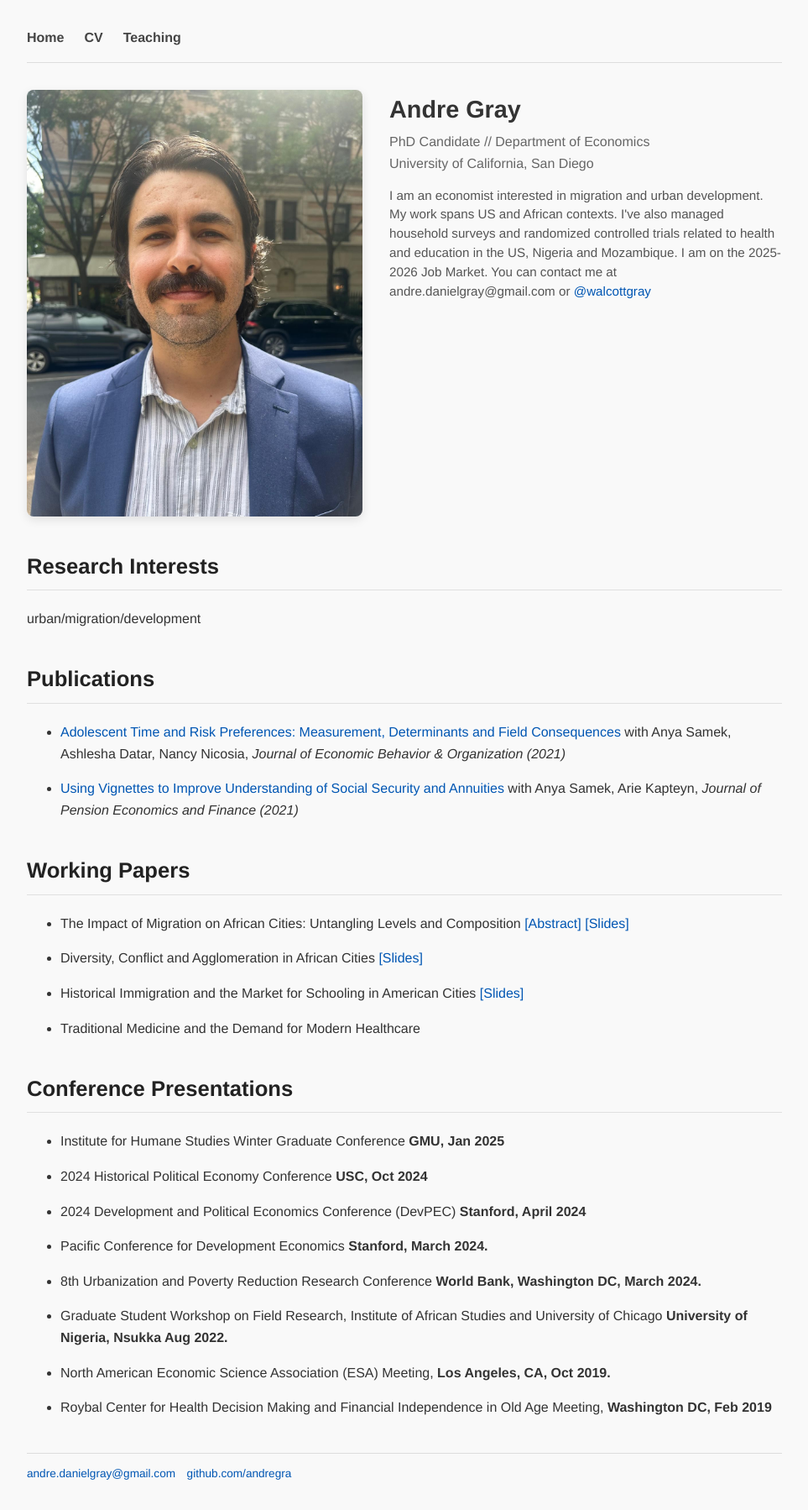
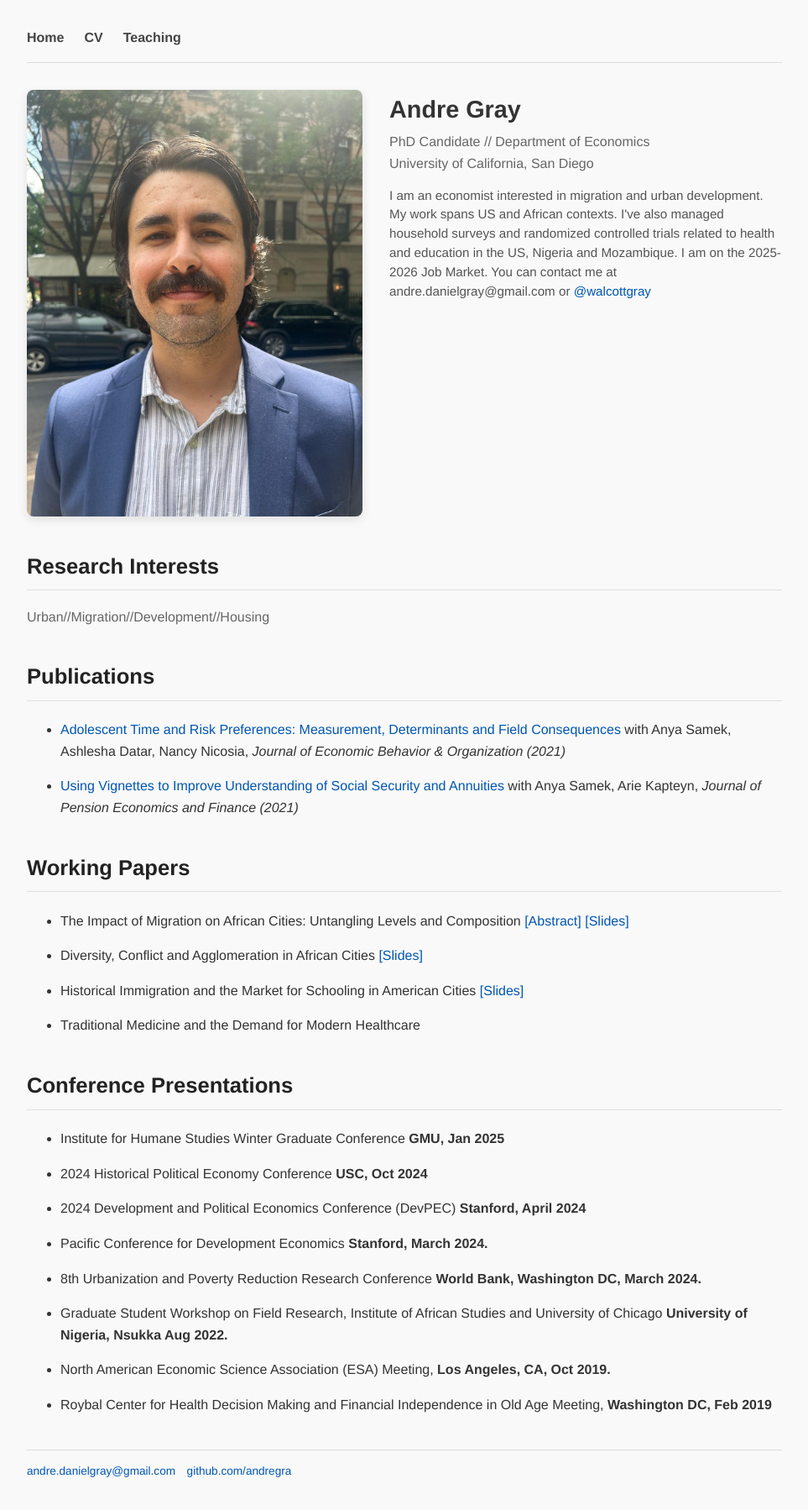
Before and after one commit to andregra/andregra.github.io, a Jekyll site: the page built from index.md, in a window 1280 px wide. Shown: the whole page at 84% size, without its empty margins (158-1121 px from the left). Built offline with Jekyll 4.4.1, drawn with Linux system fonts in a browser that asks for light colours.

Commit message:
Update index.md

```diff
--- a/index.md
+++ b/index.md
@@ -21,8 +21,8 @@ title: Andre Gray
 
   <div class="right">
 	<h2> Research Interests </h2>
-      <p class="bio">
-        urban/migration/development
+      <p class="subtitle">
+        Urban//Migration//Development//Housing
       </p>
 	  <h2> Publications </h2>
 	  	<ul class="papers">
```
